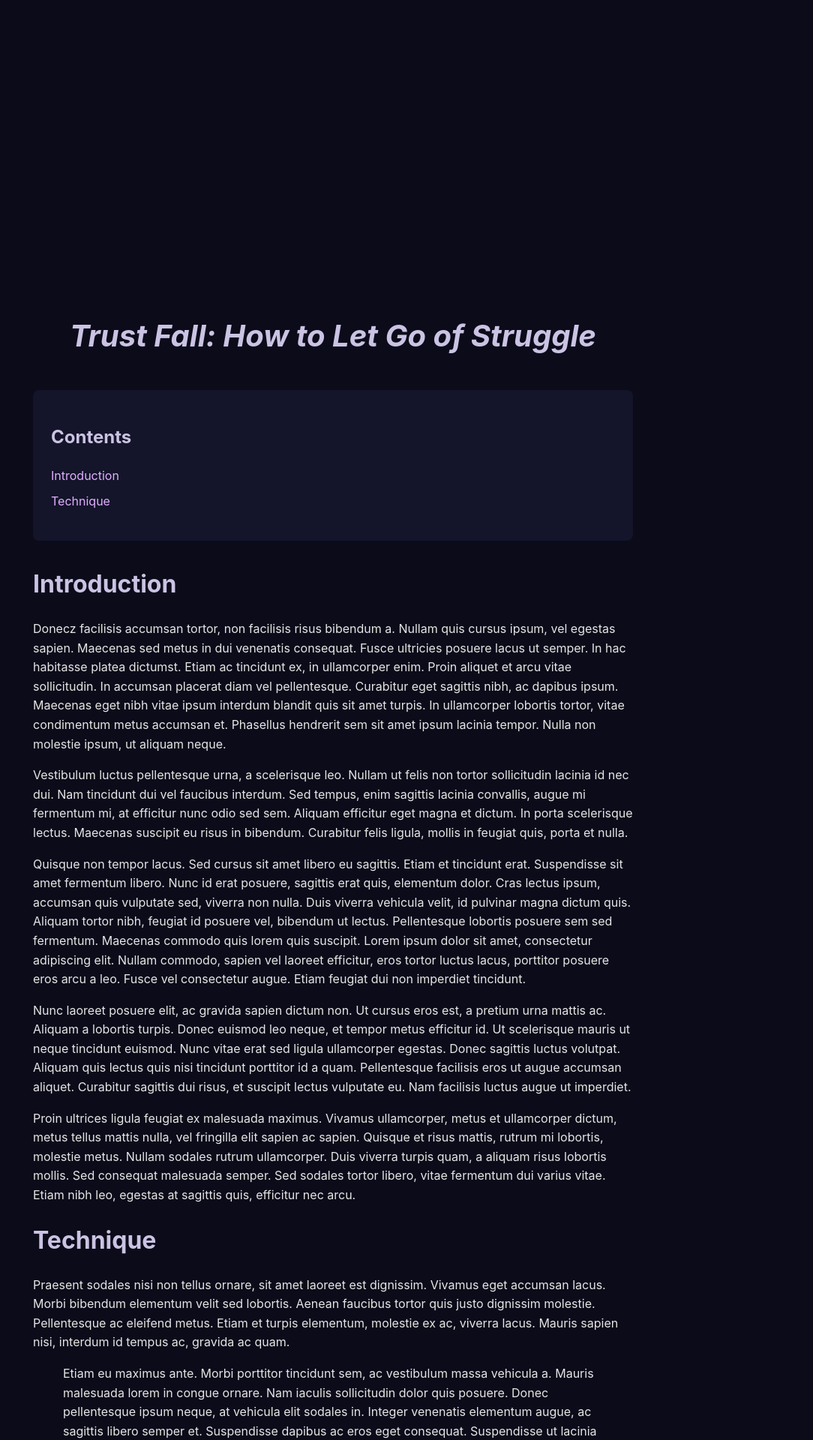
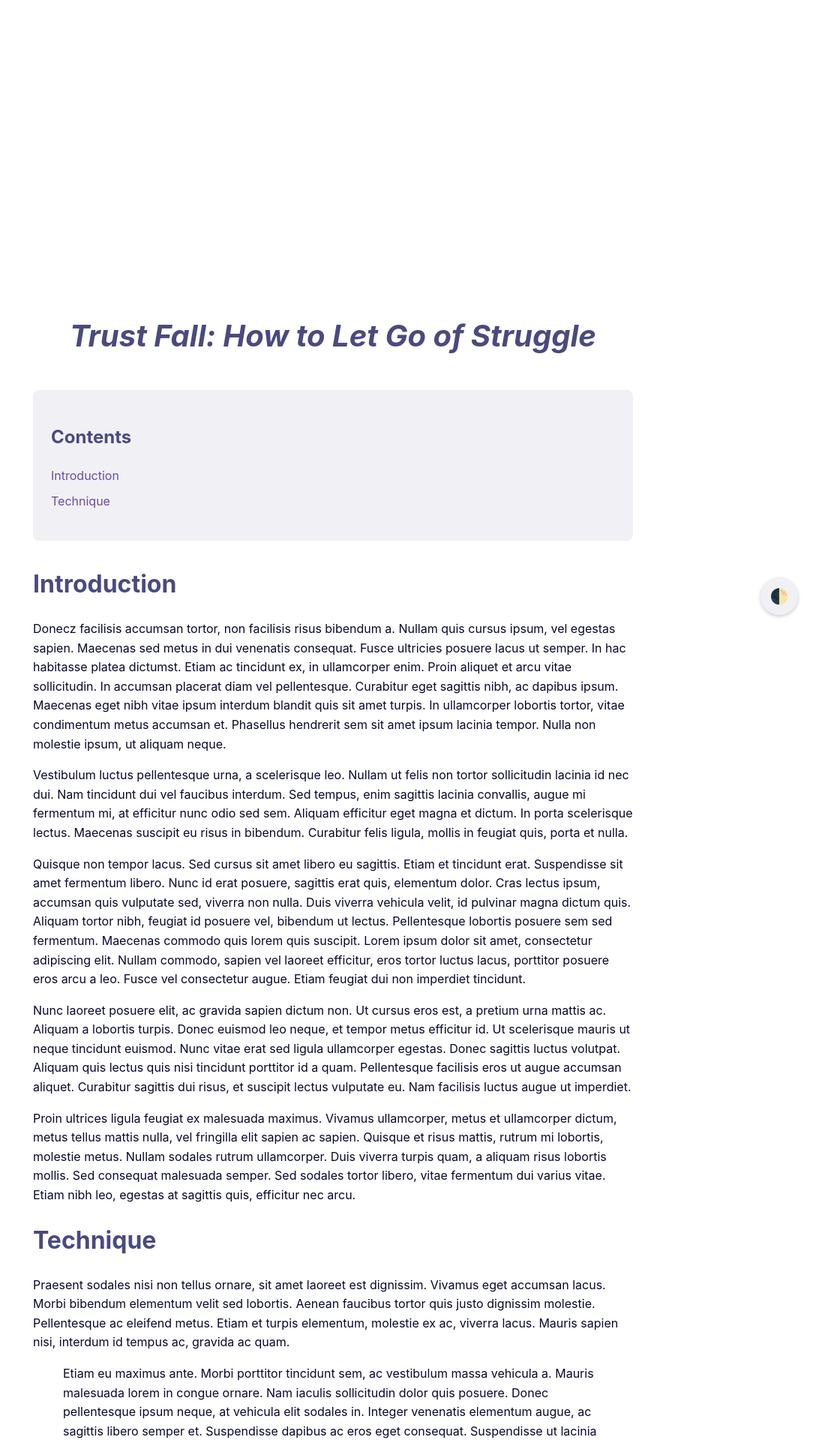
Before and after one commit to johnduality/trustfall, a Jekyll site: the page built from index.md, in a window 1280 px wide. Shown: the top 1920 px of the page at 75% size, without its empty margins (196-1280 px from the left). Built offline with Jekyll 4.4.1, drawn with Linux system fonts in a browser that asks for light colours.

Commit message:
night mode

```diff
--- a/_layouts/default.html
+++ b/_layouts/default.html
@@ -1,18 +1,41 @@
 <!DOCTYPE html>
-<html lang="en">
+<html lang="en" data-theme="dark">
 <head>
     <meta charset="UTF-8">
     <meta name="viewport" content="width=device-width, initial-scale=1.0">
     <title>{% if page.title %}{{ page.title }}{% else %}Page{% endif %}</title>
     <style>
-body {
+        /* Light theme variables */
+        html[data-theme="light"] {
+            --bg-color: #ffffff;
+            --text-color: #08082F;
+            --title-color: #4A4A7F;
+            --toc-bg: #f0f0f5;
+            --button-bg: #f0f0f5;
+            --link-color: #6B4BA3;
+            --header-color: #4A4A7F;
+        }
+
+        /* Dark theme variables */
+        html[data-theme="dark"] {
+            --bg-color: #08082F;
+            --text-color: #FFFFFF;
+            --title-color: #CBC3E3;
+            --toc-bg: #0F0F40;
+            --button-bg: #0F0F40;
+            --link-color: #E0B0FF;
+            --header-color: #CBC3E3;
+        }
+
+        body {
             font-family: -apple-system, BlinkMacSystemFont, "Segoe UI", Roboto, Helvetica, Arial, sans-serif;
             line-height: 1.6;
             max-width: 800px;
             margin: 0 auto;
             padding: 2rem;
-            background-color: #0B0B1A;  /* deep blue-purple background */
-            color: #E6E6E6;  /* light grey for easy reading */
+            background-color: var(--bg-color);
+            color: var(--text-color);
+            transition: all 0.3s ease;
         }
 
         .page-title {
@@ -20,26 +43,72 @@ body {
             font-weight: bold;
             font-style: italic;
             text-align: center;
-            color: #CBC3E3;  /* pastel purple */
+            color: var(--title-color);
             margin-top: 9.6em;
             margin-bottom: 1em;
         }
 
         #toc {
-            background-color: #14142A;  /* slightly lighter blue-purple for contrast */
+            background-color: var(--toc-bg);
             padding: 1.5rem;
             border-radius: 8px;
             margin-bottom: 2rem;
         }
 
+        .toc-button, .theme-button, .back-button {
+            position: fixed;
+            right: 20px;
+            background-color: var(--button-bg);
+            color: var(--title-color);
+            border: none;
+            border-radius: 50%;
+            width: 50px;
+            height: 50px;
+            cursor: pointer;
+            z-index: 1000;
+            font-size: 20px;
+            display: flex;
+            align-items: center;
+            justify-content: center;
+            box-shadow: 0 2px 5px rgba(0,0,0,0.2);
+            transition: all 0.3s ease;
+        }
+
+        .toc-button {
+            bottom: 140px;
+        }
+
+        .theme-button {
+            bottom: 80px;
+        }
+
+        .back-button {
+            display: none;
+            bottom: 20px;
+        }
+
+        .toc-button:hover, .theme-button:hover, .back-button:hover {
+            background-color: var(--toc-bg);
+        }
+
         a {
-            color: #E0B0FF;  /* mauve/pastel purple for links */
+            color: var(--link-color);
             text-decoration: none;
         }
 
         h1, h2, h3 {
-            color: #CBC3E3;  /* matching the title color */
+            color: var(--header-color);
         }
+
+        h1 a, h2 a, h3 a {
+            color: inherit;
+            text-decoration: none;
+        }
+
+        h1 a:hover, h2 a:hover, h3 a:hover {
+            text-decoration: underline;
+        }
+
         #toc ul {
             list-style-type: none;
             padding-left: 0;
@@ -51,6 +120,19 @@ body {
 
         a:hover {
             text-decoration: underline;
+        }
+
+        .header-anchor {
+            opacity: 0;
+            transition: opacity 0.2s;
+            padding-left: 0.5em;
+            font-size: 0.8em;
+        }
+
+        h1:hover .header-anchor,
+        h2:hover .header-anchor,
+        h3:hover .header-anchor {
+            opacity: 1;
         }
     </style>
 </head>
@@ -72,11 +154,91 @@ body {
 
     {{ content }}
 
+    <button class="toc-button" title="Table of Contents">☰</button>
+    <button class="theme-button" title="Toggle theme">🌓</button>
+    <button class="back-button" title="Back to previous position">↩</button>
+
     <script>
-        // Add IDs to all h1 headers for TOC linking
-        document.querySelectorAll('h1').forEach(header => {
-            if (!header.id) {
-                header.id = header.textContent.toLowerCase().replace(/\s+/g, '-');
+        // Theme toggle functionality
+        const themeButton = document.querySelector('.theme-button');
+        const html = document.documentElement;
+
+        // Check for saved theme preference, otherwise use system preference
+        const savedTheme = localStorage.getItem('theme') ||
+                          (window.matchMedia('(prefers-color-scheme: dark)').matches ? 'dark' : 'light');
+        html.setAttribute('data-theme', savedTheme);
+
+        themeButton.addEventListener('click', () => {
+            const currentTheme = html.getAttribute('data-theme');
+            const newTheme = currentTheme === 'dark' ? 'light' : 'dark';
+            html.setAttribute('data-theme', newTheme);
+            localStorage.setItem('theme', newTheme);
+        });
+
+        // Add IDs and clickable links to all headers
+        document.querySelectorAll('h1, h2, h3').forEach(header => {
+            const id = header.textContent.toLowerCase().replace(/\s+/g, '-');
+            header.id = id;
+
+            const originalContent = header.innerHTML;
+
+            const anchor = document.createElement('a');
+            anchor.href = '#' + id;
+            anchor.className = 'header-anchor';
+            anchor.textContent = '#';
+
+            const headerLink = document.createElement('a');
+            headerLink.href = '#' + id;
+            headerLink.innerHTML = originalContent;
+
+            header.innerHTML = '';
+            header.appendChild(headerLink);
+            header.appendChild(anchor);
+        });
+
+        // Handle TOC and Back buttons
+        let lastPosition = 0;
+        const tocButton = document.querySelector('.toc-button');
+        const backButton = document.querySelector('.back-button');
+        const toc = document.getElementById('toc');
+
+        tocButton.addEventListener('click', () => {
+            lastPosition = window.scrollY;
+            backButton.style.display = 'flex';
+            toc.scrollIntoView({ behavior: 'smooth' });
+        });
+
+        backButton.addEventListener('click', () => {
+            window.scrollTo({
+                top: lastPosition,
+                behavior: 'smooth'
+            });
+            backButton.style.display = 'none';
+        });
+
+        // Handle initial hash navigation
+        if (window.location.hash) {
+            const element = document.querySelector(window.location.hash);
+            if (element) {
+                element.scrollIntoView();
+            }
+        }
+
+        // Update URL when clicking header links
+        document.addEventListener('click', function(e) {
+            if (e.target.matches('h1 a, h2 a, h3 a, .header-anchor')) {
+                const id = e.target.getAttribute('href');
+                window.history.pushState({}, '', id);
+            }
+        });
+
+        // Show/hide back button based on scroll position
+        window.addEventListener('scroll', () => {
+            const tocRect = toc.getBoundingClientRect();
+            if (tocRect.bottom < 0) {
+                tocButton.style.display = 'flex';
+            } else {
+                tocButton.style.display = 'none';
             }
         });
     </script>
```
Also changed, not shown: 3 other files.
